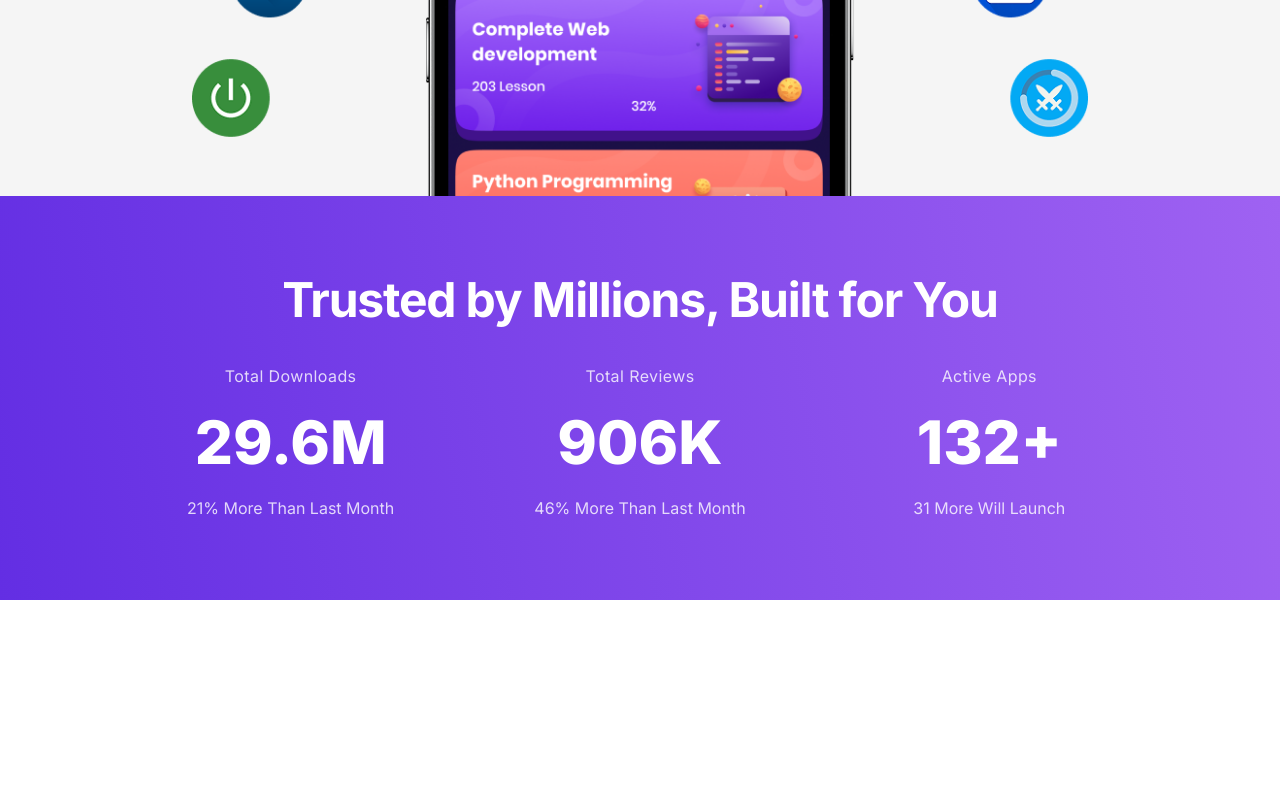
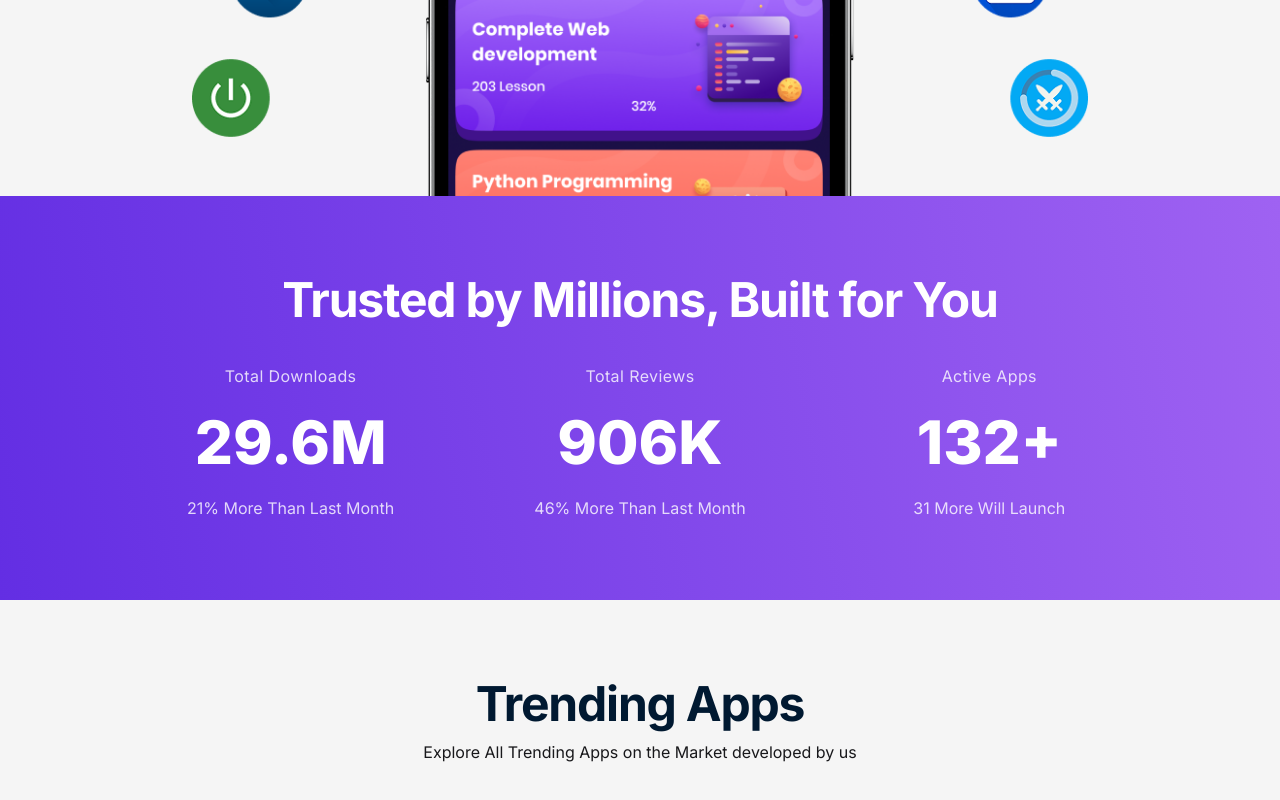
Before and after one commit to abdurrahmansoftlinkbd/hero-io, a React (Vite) app: page / in a window 1280 px wide. Shown: the part 777-1577 px from the top of the page. Before the commit the page ends 1377 px from the top, so only its background shows below. Built offline with nearby package versions, Linux system fonts and the light colour scheme.

Commit message:
added TrendingApps

```diff
--- /dev/null
+++ b/src/components/TrendingApps.jsx
@@ -0,0 +1,22 @@
+const TrendingApps = () => {
+  return (
+    <section className="bg-[#F5F5F5] font-inter py-20">
+      <div className="container w-11/12 mx-auto">
+        {/* heading */}
+        <div className="text-center mb-10">
+          <h2 className="text-3xl sm:text-4xl lg:text-5xl font-bold text-[#001931] tracking-tight">
+            Trending Apps
+          </h2>
+          <p className="mt-3 text-sm sm:text-base">
+            Explore All Trending Apps on the Market developed by us
+          </p>
+        </div>
+
+        {/* grid */}
+        <div className="grid grid-cols-2 md:grid-cols-2 lg:grid-cols-4 gap-4 sm:gap-5"></div>
+      </div>
+    </section>
+  );
+};
+
+export default TrendingApps;
--- a/src/pages/Home.jsx
+++ b/src/pages/Home.jsx
@@ -1,4 +1,5 @@
 import Banner from "../components/Banner";
+import TrendingApps from "../components/TrendingApps";
 import TrustedStats from "../components/TrustedStats";
 
 const Home = () => {
@@ -6,6 +7,7 @@ const Home = () => {
     <>
       <Banner></Banner>
       <TrustedStats></TrustedStats>
+      <TrendingApps></TrendingApps>
     </>
   );
 };
```
